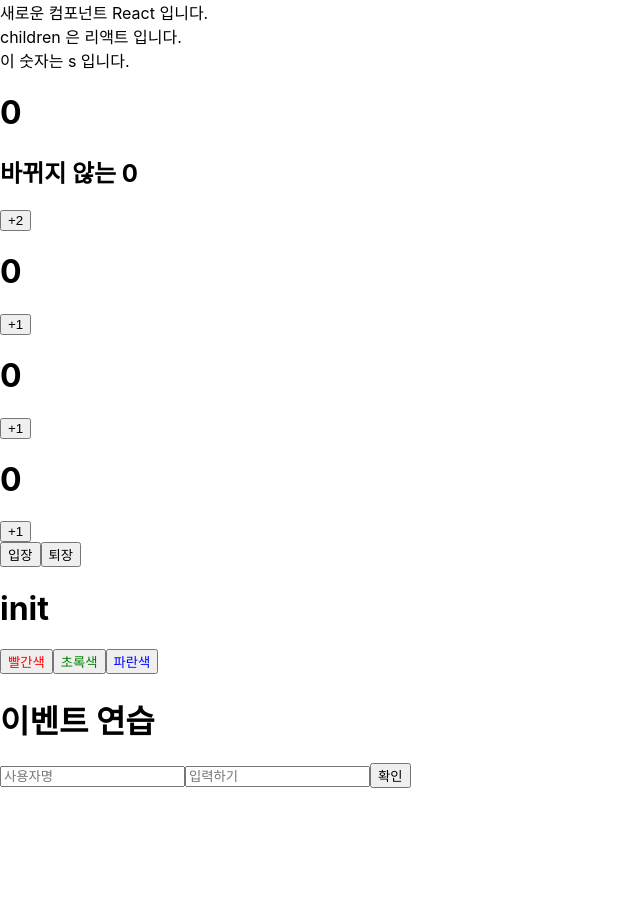
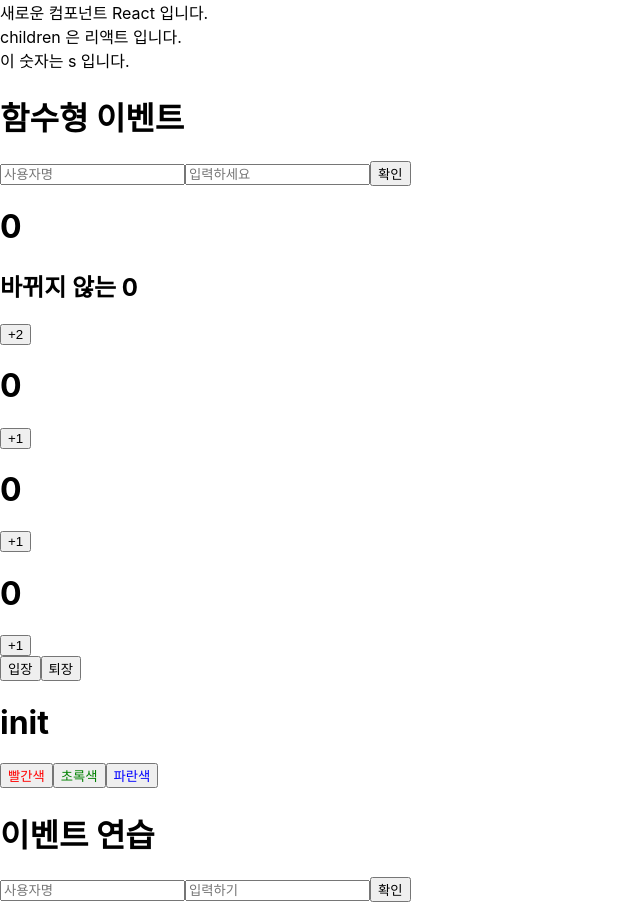
Before and after one commit to b0ho/hello-react, a React (Create React App) app: page / in a window 1280 px wide. Shown: the whole page, without its empty margins (0-640 px from the left). Before the commit the page ends 800 px from the top, so only its background shows below. Built offline with nearby package versions, Linux system fonts and the light colour scheme.

Commit message:
함수형으로 이벤트 테스트

```diff
--- a/src/App.js
+++ b/src/App.js
@@ -3,6 +3,7 @@
 import Counter from "./Counter";
 import Say from "./Say";
 import Event from "./Event";
+import EventFunc from "./EventFunc";
 
 const App = () => {
   return (
@@ -10,6 +11,7 @@
       <MyComponent name="React" favoriteNumber="s">
         리액트
       </MyComponent>
+      <EventFunc></EventFunc>
       <Counter></Counter>
       <Say></Say>
       <Event></Event>
--- /dev/null
+++ b/src/EventFunc.js
@@ -0,0 +1,41 @@
+import React, { useState } from "react";
+
+const EventFunc = () => {
+  const [username, setUsername] = useState("");
+  const [message, setMessage] = useState("");
+  const onChangeUsername = (e) => setUsername(e.target.value);
+  const onChangeMessage = (e) => setMessage(e.target.value);
+  const onClick = () => {
+    alert(username + ":" + message);
+    setUsername("");
+    setMessage("");
+  };
+  const onKeyPress = (e) => {
+    if (e.key === "Enter") {
+      onClick();
+    }
+  };
+  return (
+    <div>
+      <h1>함수형 이벤트</h1>
+      <input
+        type="text"
+        name="username"
+        placeholder="사용자명"
+        value={username}
+        onChange={onChangeUsername}
+      />
+      <input
+        type="text"
+        name="message"
+        placeholder="입력하세요"
+        value={message}
+        onChange={onChangeMessage}
+        onKeyPress={onKeyPress}
+      />
+      <button onClick={onClick}>확인</button>
+    </div>
+  );
+};
+
+export default EventFunc;
```
